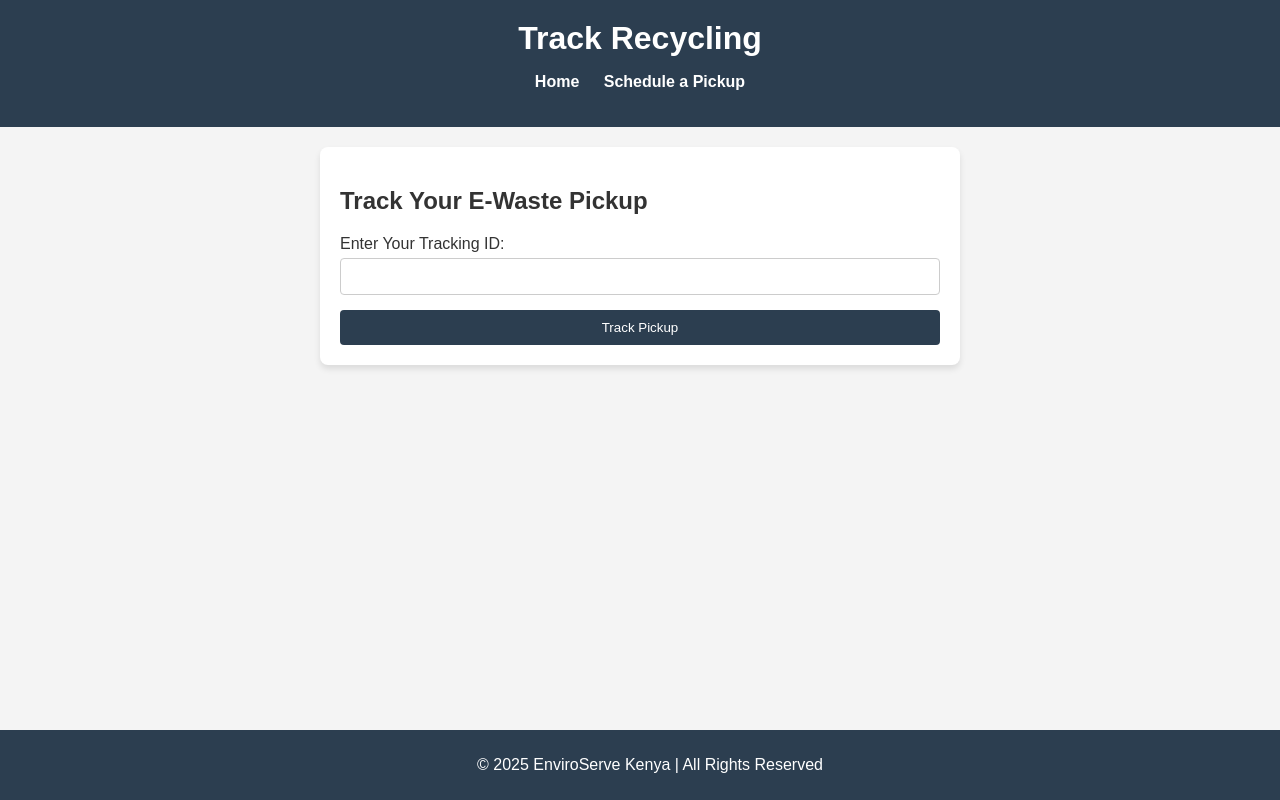
After one commit to RamspheldOnyangoOchieng/E-Waste-Mobile-Collection-Service, a Django app: template e_waste_management/templates/track.html in a window 1280 px wide. The commit adds this page. Run offline with Django 3.2, Linux system fonts and the light colour scheme; the template is opened without the code that fills it, so the values that code supplies are empty.

Commit message:
New commit

```diff
--- a/e_waste_management/templates/home.html
+++ b/e_waste_management/templates/home.html
@@ -41,14 +41,16 @@
         >Welcome to EnviroServe Kenya Company LTD</p>
 
         <div>
+
             <button style="padding: 10px; border-radius: 50px; margin-left: 285px;
             border: none; background-color: rgb(0, 140, 255); "><a href="{% url 'pickup' %}"
             style="color: white;"
             onmouseover="this.style.color='red';" onmouseout="this.style.color='white';">Schedule a Pickup</a></button>
 
             <button style="padding: 10px; border-radius: 50px; margin-left: 540px;
-            border: none; background-color: rgb(0, 140, 255); color: white;"
-            onmouseover="this.style.color='red';" onmouseout="this.style.color='white';">Track recycling</button>
+            border: none; background-color: rgb(0, 140, 255); "><a href="{% url 'track' %}"
+            style="color: white;"
+            onmouseover="this.style.color='red';" onmouseout="this.style.color='white';">Track recycling</a></button>
         </div>
 
         <div style="display: flex; display: flex; justify-content: center;
--- /dev/null
+++ b/e_waste_management/templates/track.html
@@ -0,0 +1,171 @@
+{% load static %}
+<!DOCTYPE html>
+<html lang="en">
+<head>
+    <meta charset="UTF-8">
+    <meta name="viewport" content="width=device-width, initial-scale=1.0">
+    <title>Track Recycling | EnviroServe Kenya</title>
+    <style>
+        /* Same as the CSS from the previous page */
+body {
+    font-family: Arial, sans-serif;
+    margin: 0;
+    padding: 0;
+    background-color: #f4f4f4;
+}
+
+header {
+    background-color: #2c3e50;
+    color: white;
+    padding: 20px;
+    text-align: center;
+}
+
+header nav ul {
+    list-style-type: none;
+    padding: 0;
+}
+
+header nav ul li {
+    display: inline;
+    margin: 0 10px;
+}
+
+header nav ul li a {
+    color: white;
+    text-decoration: none;
+    font-weight: bold;
+}
+
+h1 {
+    margin: 0;
+}
+
+main {
+    padding: 20px;
+}
+
+.tracking-form-container {
+    background-color: white;
+    padding: 20px;
+    border-radius: 8px;
+    box-shadow: 0 4px 6px rgba(0, 0, 0, 0.1);
+    max-width: 600px;
+    margin: auto;
+}
+
+h2 {
+    color: #333;
+}
+
+form {
+    display: flex;
+    flex-direction: column;
+}
+
+label {
+    margin-bottom: 5px;
+    color: #333;
+}
+
+input {
+    margin-bottom: 15px;
+    padding: 10px;
+    border: 1px solid #ccc;
+    border-radius: 4px;
+}
+
+button {
+    background-color: #2c3e50;
+    color: white;
+    padding: 10px;
+    border: none;
+    border-radius: 4px;
+    cursor: pointer;
+}
+
+button:hover {
+    background-color: #34495e;
+}
+
+footer {
+    background-color: #2c3e50;
+    color: white;
+    text-align: center;
+    padding: 10px;
+    position: fixed;
+    width: 100%;
+    bottom: 0;
+}
+
+    </style>
+</head>
+<body>
+    <header>
+        <h1>Track Recycling</h1>
+        <nav>
+            <ul>
+                <li><a href="index.html">Home</a></li>
+                <li><a href="schedule_pickup.html">Schedule a Pickup</a></li>
+            </ul>
+        </nav>
+    </header>
+
+    <main>
+        <div class="tracking-form-container">
+            <h2>Track Your E-Waste Pickup</h2>
+            <form id="trackingForm">
+                <label for="trackingId">Enter Your Tracking ID:</label>
+                <input type="text" id="trackingId" name="trackingId" required>
+
+                <button type="submit">Track Pickup</button>
+            </form>
+
+            <div id="trackingResult"></div>
+        </div>
+    </main>
+
+    <footer>
+        <p>&copy; 2025 EnviroServe Kenya | All Rights Reserved</p>
+    </footer>
+
+    <script>
+        document.getElementById('trackingForm').addEventListener('submit', function(event) {
+    event.preventDefault();
+
+    // Get the tracking ID from the input
+    const trackingId = document.getElementById('trackingId').value;
+
+    // Validate the tracking ID
+    if (trackingId) {
+        // Simulate tracking status lookup (you can replace this with an actual API request in your backend)
+        const trackingStatus = simulateTrackingStatus(trackingId);
+
+        // Display the tracking status
+        document.getElementById('trackingResult').innerHTML = `
+            <p>Status for Tracking ID ${trackingId}:</p>
+            <p><strong>${trackingStatus}</strong></p>
+        `;
+    } else {
+        // Display an error message if the tracking ID is empty
+        document.getElementById('trackingResult').innerHTML = `
+            <p style="color: red;">Please enter a valid tracking ID.</p>
+        `;
+    }
+});
+
+// Function to simulate tracking status based on tracking ID (you can replace this with an API call)
+function simulateTrackingStatus(trackingId) {
+    const status = {
+        "12345": "Your pickup is scheduled for tomorrow, 11:00 AM.",
+        "67890": "Your e-waste has been collected and is in transit to recycling.",
+        "11223": "Your pickup has been successfully completed. Thank you for recycling!"
+    };
+
+    // Return a status message based on the tracking ID, or a default message if the ID is not found
+    return status[trackingId] || "Tracking ID not found. Please check your ID and try again.";
+}
+
+    </script>
+</body>
+</html>
--- a/e_waste_management/urls.py
+++ b/e_waste_management/urls.py
@@ -9,7 +9,8 @@ urlpatterns=[
     path('login', views.login,name='login'),
     path('register', views.register,name='register'),
     path('contactus', views.contactus,name='contactus'),
-    path('resetpassword', views.resetpassword,name='resetpassword')
+    path('resetpassword', views.resetpassword,name='resetpassword'),
+    path('track', views.track,name='track')
 
 
 ]
--- a/e_waste_management/views.py
+++ b/e_waste_management/views.py
@@ -23,3 +23,6 @@ def contactus(request):
 
 def resetpassword(request):
     return render(request, 'resetpassword.html')
+
+def track(request):
+    return render(request, 'track.html')
```
Also changed, not shown: e_waste_management/templates/pickup.html (+183 -0 lines), e_waste_management/static/css/style.css (line endings or trailing spaces), e_waste_management/templates/dashboard.html (added).
